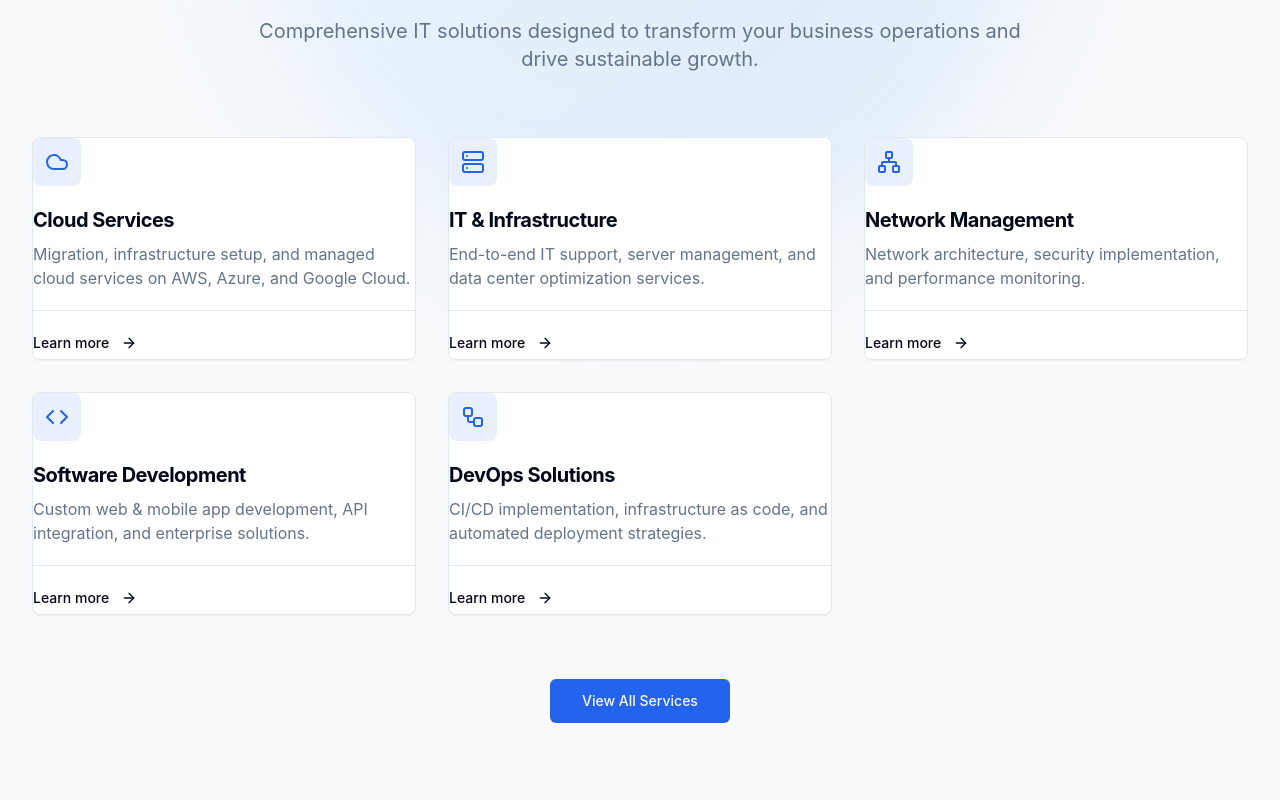
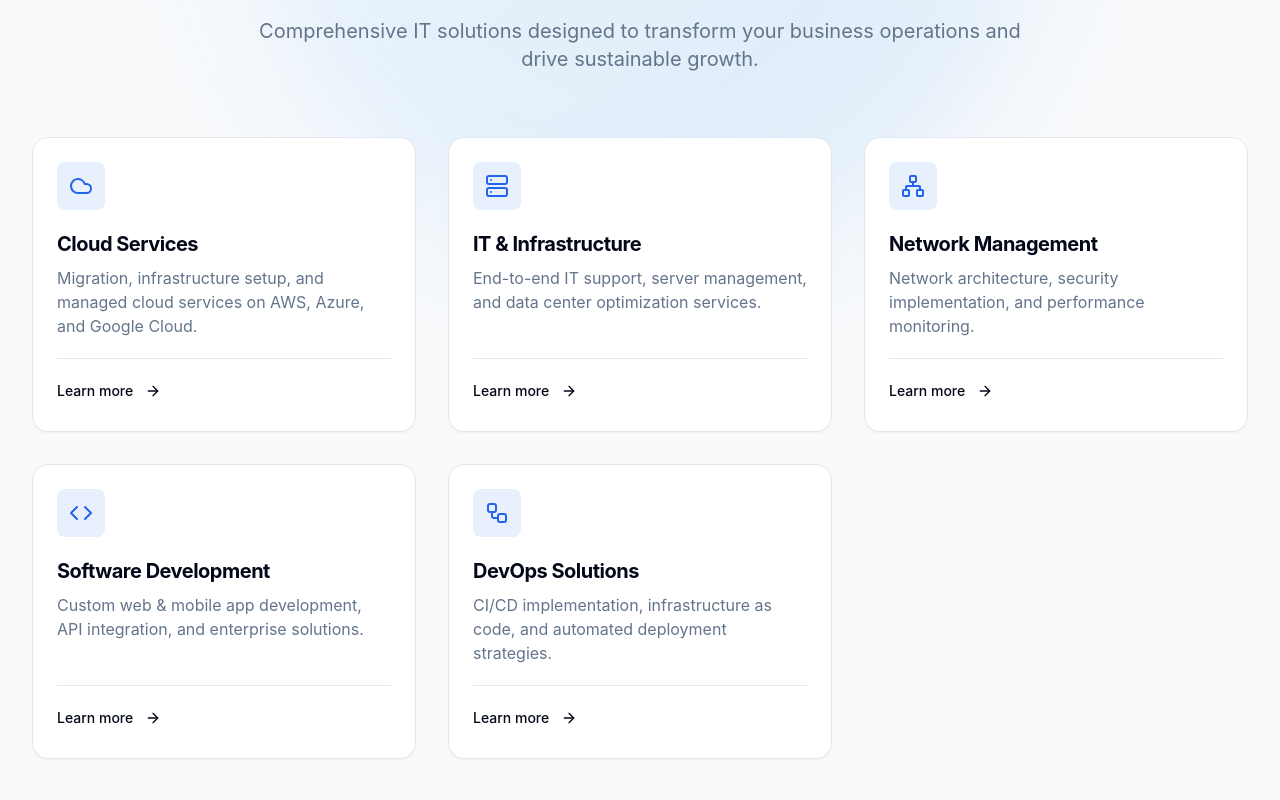
Before and after one commit to Shashank-ray2053/techscalability-hub, a React (Vite) app: page / in a window 1280 px wide. Shown: the part 1060-1860 px from the top of the page. Built offline with nearby package versions, Linux system fonts and the light colour scheme.

Commit message:
Fix: Resolve import error in Services component
The import for the Card component was not resolving correctly in the Services component. This commit fixes the import path to correctly reference the Card component.

```diff
--- a/src/components/Services.tsx
+++ b/src/components/Services.tsx
@@ -1,10 +1,11 @@
 
 import { SectionContainer } from "@/components/ui/Container";
-import { Card } from "@/components/ui/Card";
-import { Button } from "@/components/ui/Button";
+import { Card } from "@/components/ui/card";
+import { Button } from "@/components/ui/button";
 import {
   Cloud, Server, Network, Code, Workflow, ArrowRight
 } from "lucide-react";
+import { CustomCard } from "@/components/ui/CustomCard";
 
 const services = [
   {
@@ -55,7 +56,7 @@ export function Services() {
         {/* Services grid */}
         <div className="grid grid-cols-1 md:grid-cols-2 lg:grid-cols-3 gap-8">
           {services.map((service, index) => (
-            <Card
+            <CustomCard
               key={service.title}
               hover={true}
               className="flex flex-col h-full opacity-0"
@@ -72,7 +73,7 @@ export function Services() {
                   <ArrowRight className="ml-1 h-4 w-4 group-hover:translate-x-1 transition-transform" />
                 </Button>
               </div>
-            </Card>
+            </CustomCard>
           ))}
         </div>
 
```
